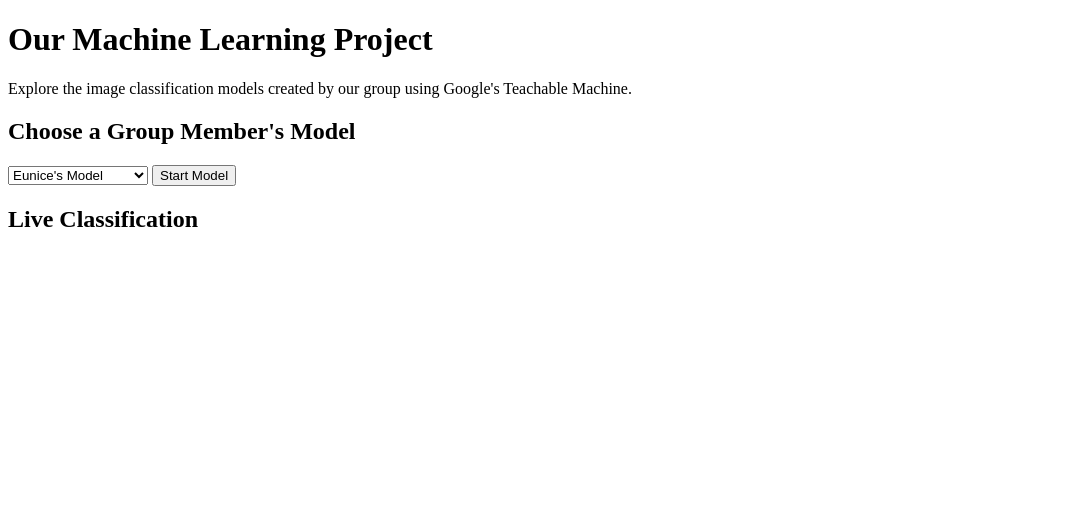
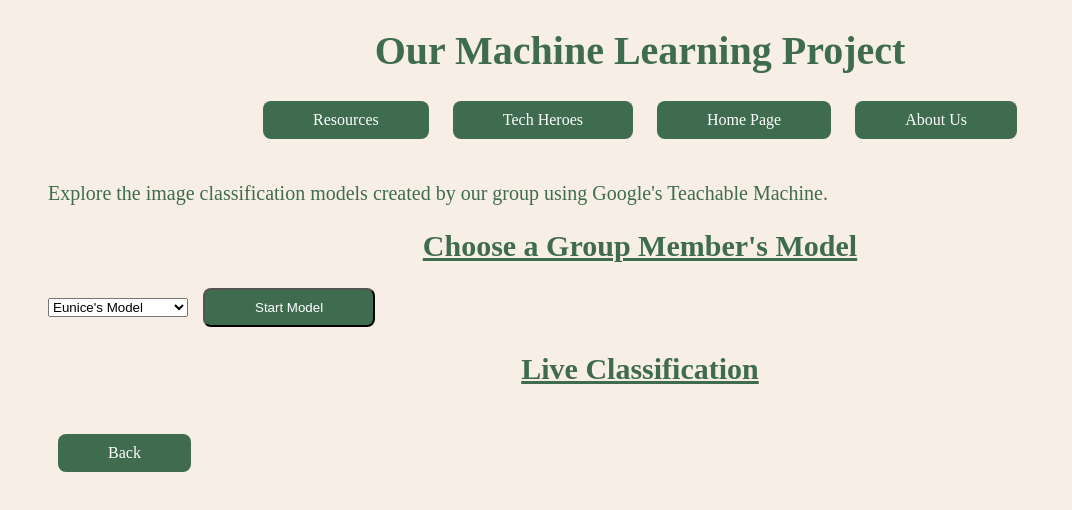
Before and after one commit to Eunicend/project_2, a plain HTML site: page machineLearning.html in a window 1280 px wide. Shown: the whole page, without its empty margins (0-1072 px from the left). Drawn offline with Linux system fonts and the light colour scheme.

Commit message:
incorporated style guide to new page

```diff
--- a/machineLearning.html
+++ b/machineLearning.html
@@ -5,11 +5,18 @@
     <meta charset="UTF-8">
     <meta name="viewport" content="width=device-width, initial-scale=1.0">
     <title>Our Machine Learning Project</title>
+    <link rel='stylesheet' href='stylepage.css'>
 </head>
 
-<body>
+<h1>Our Machine Learning Project</h1>
 
-    <h1>Our Machine Learning Project</h1>
+<div class="center">
+<nav>
+    <a href="resources.html">Resources</a>  <a href="tech_heroes.html">Tech Heroes</a>  <a href="index.html">Home Page</a> <a href="index.html">About Us</a>
+</nav>
+</div>
+
+<body2>
 
     <p>
         Explore the image classification models
@@ -170,5 +177,6 @@
         }
     </script>
 
-</body>
+</body2>
+<nav> <a href="index.html">Back</a> </nav>
 </html>
--- a/stylepage.css
+++ b/stylepage.css
@@ -34,6 +34,7 @@ h3 {
     padding: 0 24px;
 }
 
+/* added this to adjust size of svg on home screen SP */
 .home-image {
   width: 30%;
   height: 30%;
@@ -65,6 +66,17 @@ h3 {
 
 /* Navigation buttons styling on homepage WS*/
 nav a {
+    display: inline-block;
+    margin: 0 10px;
+    padding: 10px 50px;
+    background-color: #3f6b4f;
+    color: white;
+    text-decoration: none;
+    border-radius: 8px;
+}
+
+/* Individual button styling for Machine Learning page SR*/
+button {
     display: inline-block;
     margin: 0 10px;
     padding: 10px 50px;
```
Also changed, not shown: about_us.html (+1 -1 lines), index.html (+1 -1 lines), resources.html (+1 -1 lines), tech_heroes.html (+1 -1 lines).
